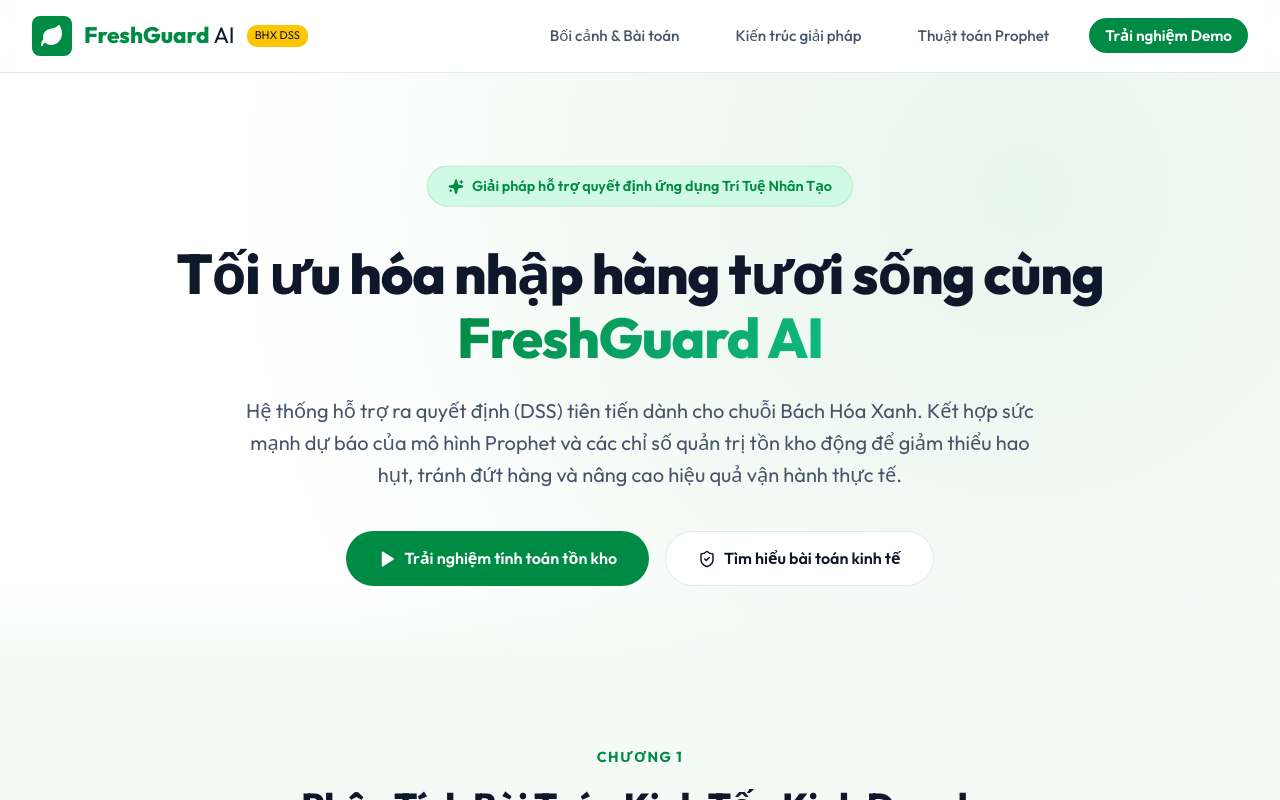
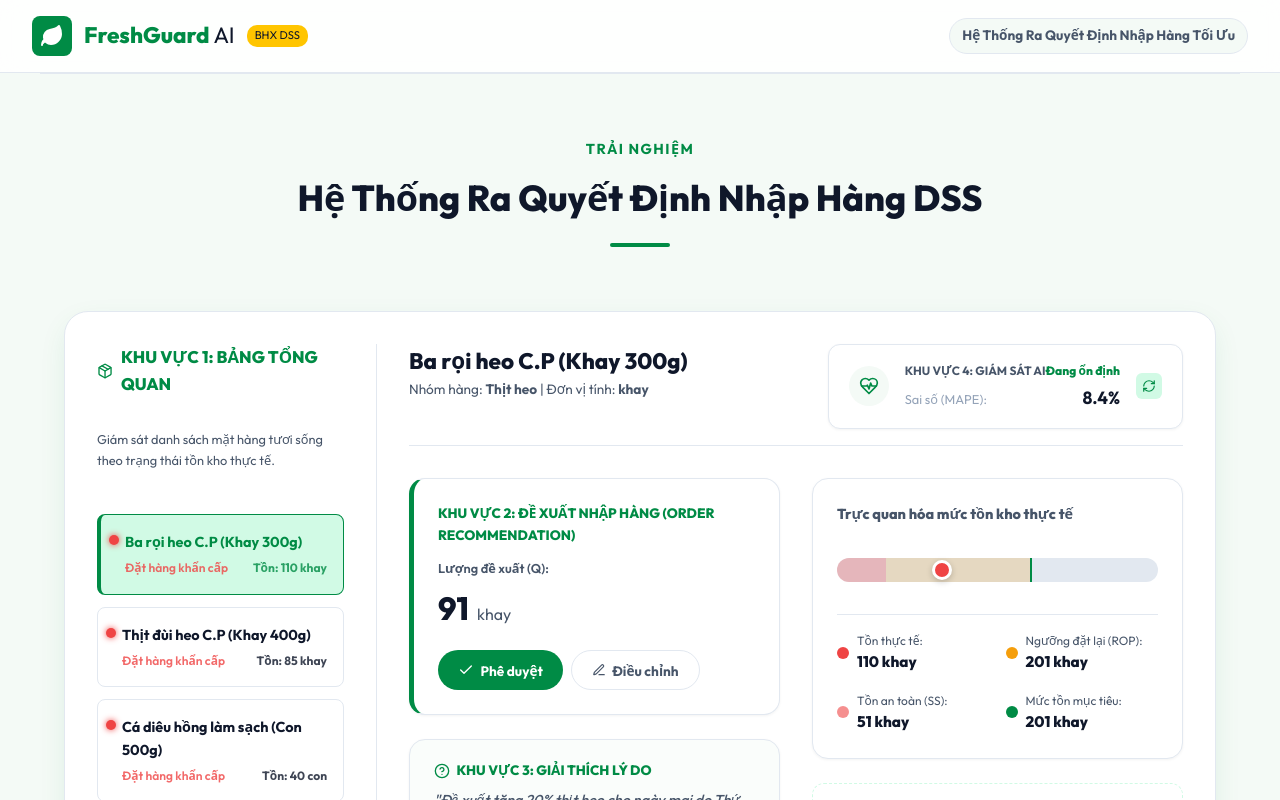
Before and after one commit to truongminhnhut-ncrew/FreshGuard-AI, a React (Vite) app in the folder frontend/: page / in a window 1280 px wide. Shown: the top 800 px of the page. Built offline with nearby package versions, Linux system fonts and the light colour scheme.

Commit message:
feat: keep only the DSS Decision Dashboard section and remove other sections

```diff
--- a/frontend/src/App.jsx
+++ b/frontend/src/App.jsx
@@ -1,20 +1,12 @@
 import React from 'react';
 import Header from './components/Header';
-import Hero from './components/Hero';
-import Introduction from './components/Introduction';
-import Architecture from './components/Architecture';
-import ProphetExplainer from './components/ProphetExplainer';
 import DecisionDashboard from './components/DecisionDashboard';
 
 function App() {
   return (
     <div className="app-container">
       <Header />
-      <Hero />
       <main style={{ flexGrow: 1 }}>
-        <Introduction />
-        <Architecture />
-        <ProphetExplainer />
         <DecisionDashboard />
       </main>
       <footer className="app-footer">
--- a/frontend/src/components/Header.jsx
+++ b/frontend/src/components/Header.jsx
@@ -21,14 +21,17 @@
           <span className="logo-badge">BHX DSS</span>
         </div>
       </div>
-      <nav>
-        <ul className="nav-menu">
-          <li><a href="#about" className="nav-link">Bối cảnh & Bài toán</a></li>
-          <li><a href="#architecture" className="nav-link">Kiến trúc giải pháp</a></li>
-          <li><a href="#prophet" className="nav-link">Thuật toán Prophet</a></li>
-          <li><a href="#demo" className="nav-link btn-demo-link">Trải nghiệm Demo</a></li>
-        </ul>
-      </nav>
+      <div style={{
+        fontSize: '0.85rem',
+        fontWeight: 700,
+        color: 'var(--text-secondary)',
+        background: 'var(--bg-secondary)',
+        padding: '6px 12px',
+        borderRadius: '20px',
+        border: '1px solid var(--border)'
+      }}>
+        Hệ Thống Ra Quyết Định Nhập Hàng Tối Ưu
+      </div>
     </header>
   );
 }
```
